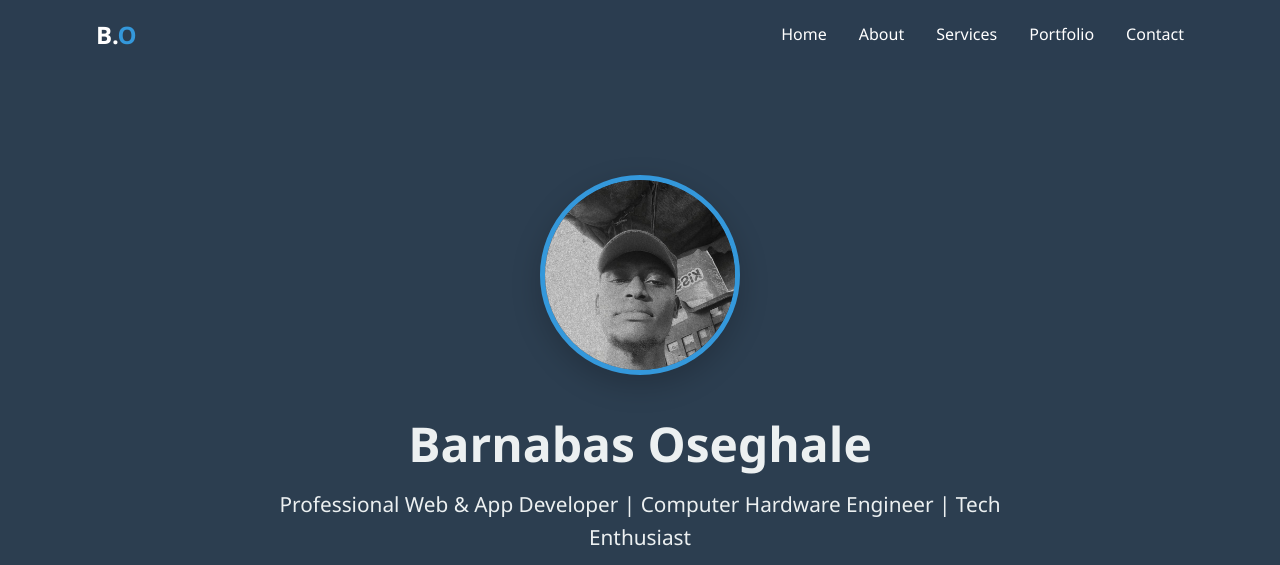
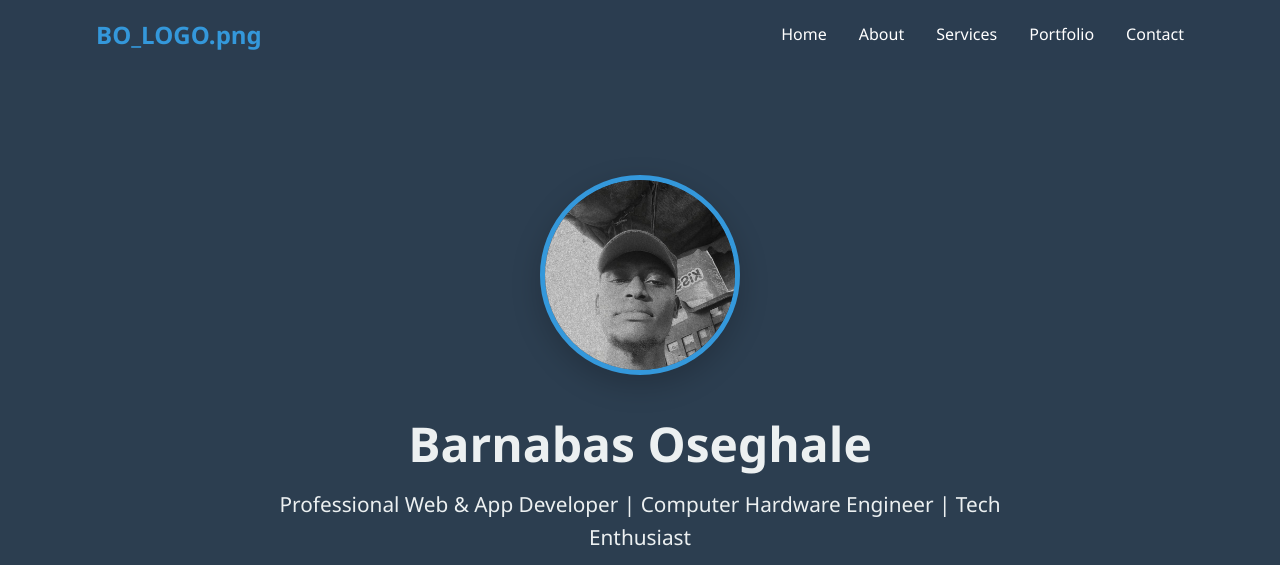
Before and after one commit to barnabasoseghale12/myportfolio-website, a plain HTML site: page Index.html in a window 1280 px wide. Shown: the top 565 px of the page. Drawn offline with Linux system fonts and the light colour scheme.

Commit message:
Update Index.html

```diff
--- a/Index.html
+++ b/Index.html
@@ -11,7 +11,7 @@
     <!-- Navigation -->
     <nav id="navbar">
         <div class="nav-container container">
-            <div class="logo">B.<span>O</span></div>
+            <div class="logo"><span>BO_LOGO.png</span></div>
             <div class="menu-toggle" id="mobile-menu">
                 <i class="fas fa-bars"></i>
             </div>
```
